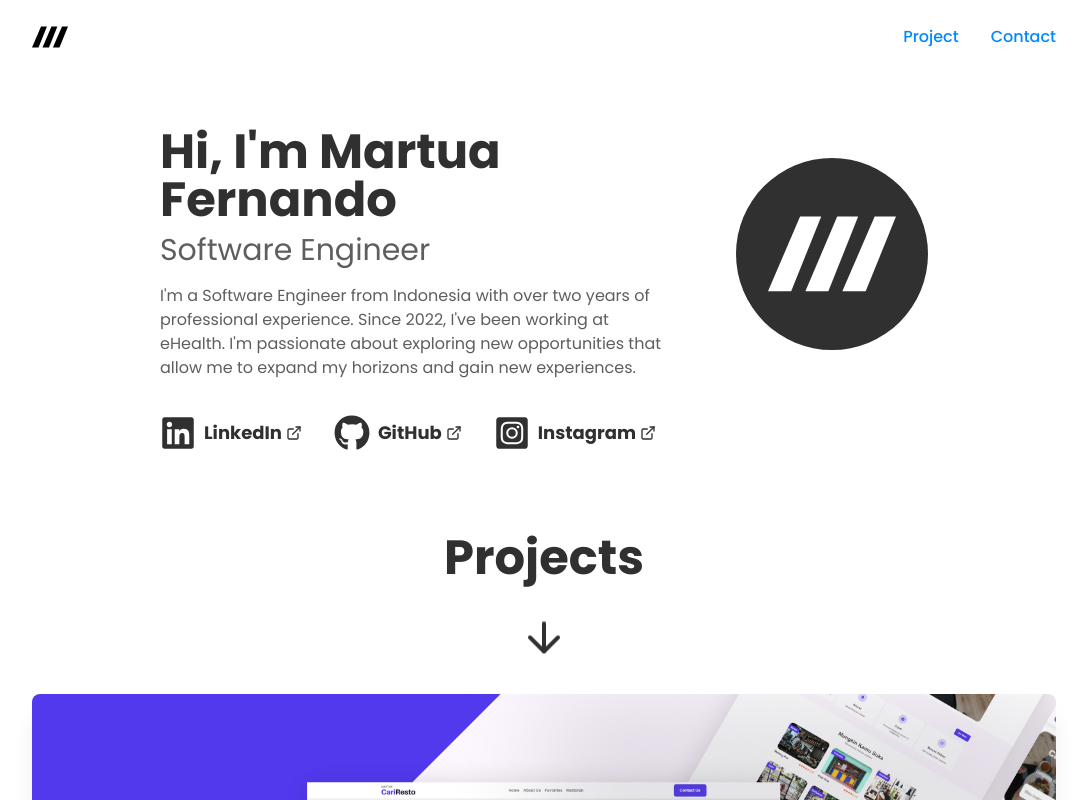
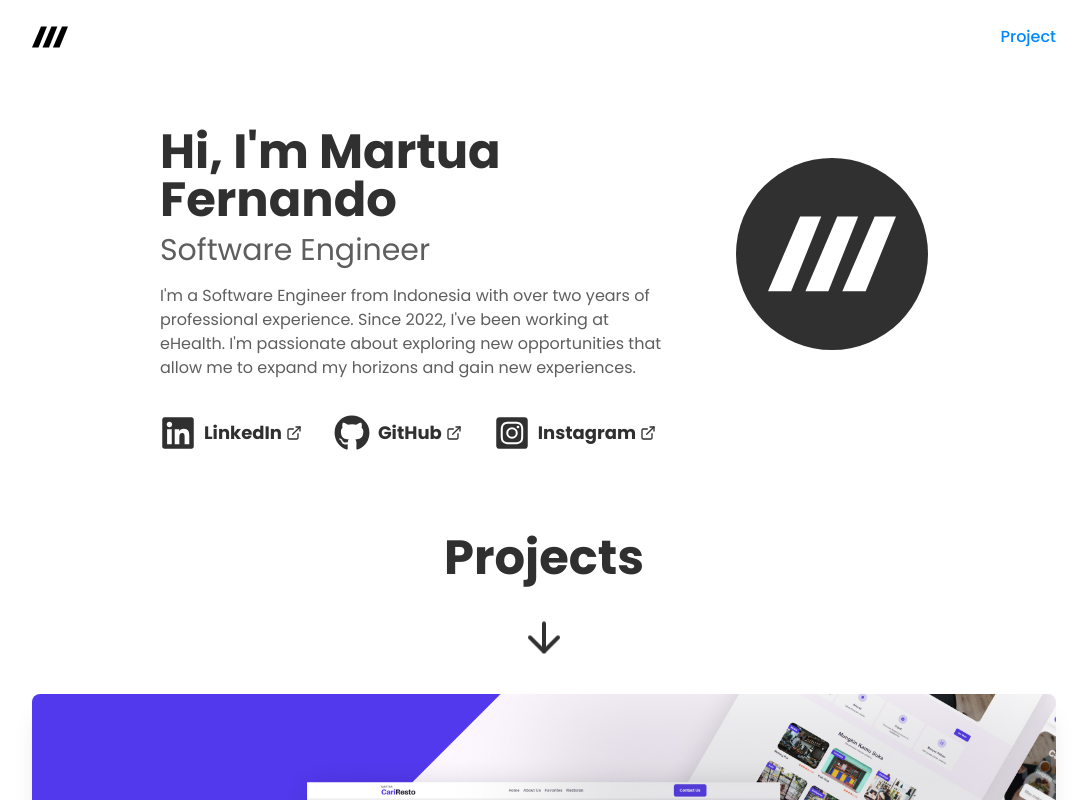
Before and after one commit to martuafernando/martuafernando.github.io, a Next.js app: page / in a window 1280 px wide. Shown: the top 800 px of the page, without its empty margins (96-1183 px from the left). Built offline with nearby package versions, Linux system fonts and the light colour scheme.

Commit message:
feat: update name and navbar list

```diff
--- a/src/app/page.tsx
+++ b/src/app/page.tsx
@@ -14,8 +14,8 @@ import { getAllProjects } from "@/data/repositories/projects-repository";
 import { Metadata } from "next";
 
 export const metadata: Metadata = {
-  title: "Martua Fernando",
-  description: "Martua Fernando's personal website",
+  title: "M.Fernando N.Sibarani",
+  description: "M.Fernando N.Sibarani's personal website",
 };
 
 export default function Home() {
--- a/src/app/projects/[id]/page.tsx
+++ b/src/app/projects/[id]/page.tsx
@@ -12,7 +12,7 @@ import ToolsIcon from "@/presentation/components/tools-icon-component";
 export async function generateMetadata({ params }: { params: { id: string } }) {
   const project: Project = getProjectById(params.id)!;
   return {
-    title: `${project.title} - Martua Fernando`,
+    title: `${project.title} - M.Fernando N.Sibarani`,
     description: project.description,
   };
 }
--- a/src/presentation/components/navbar-component.tsx
+++ b/src/presentation/components/navbar-component.tsx
@@ -28,11 +28,7 @@ export default function Navbar() {
     {
       href: "/projects",
       label: "Project",
-    },
-    {
-      href: "/contact",
-      label: "Contact",
-    },
+    }
   ];
 
   return (
```
